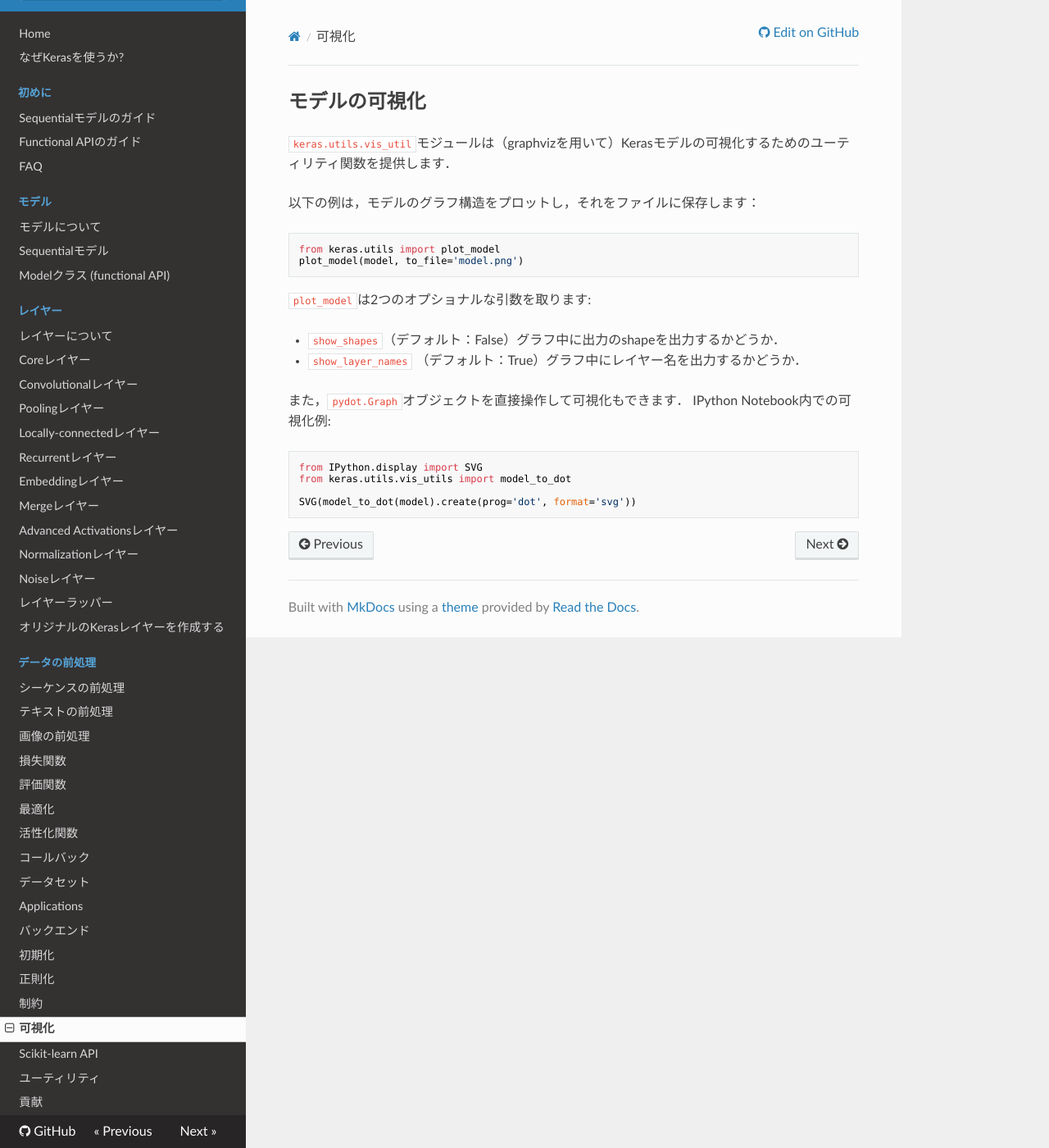
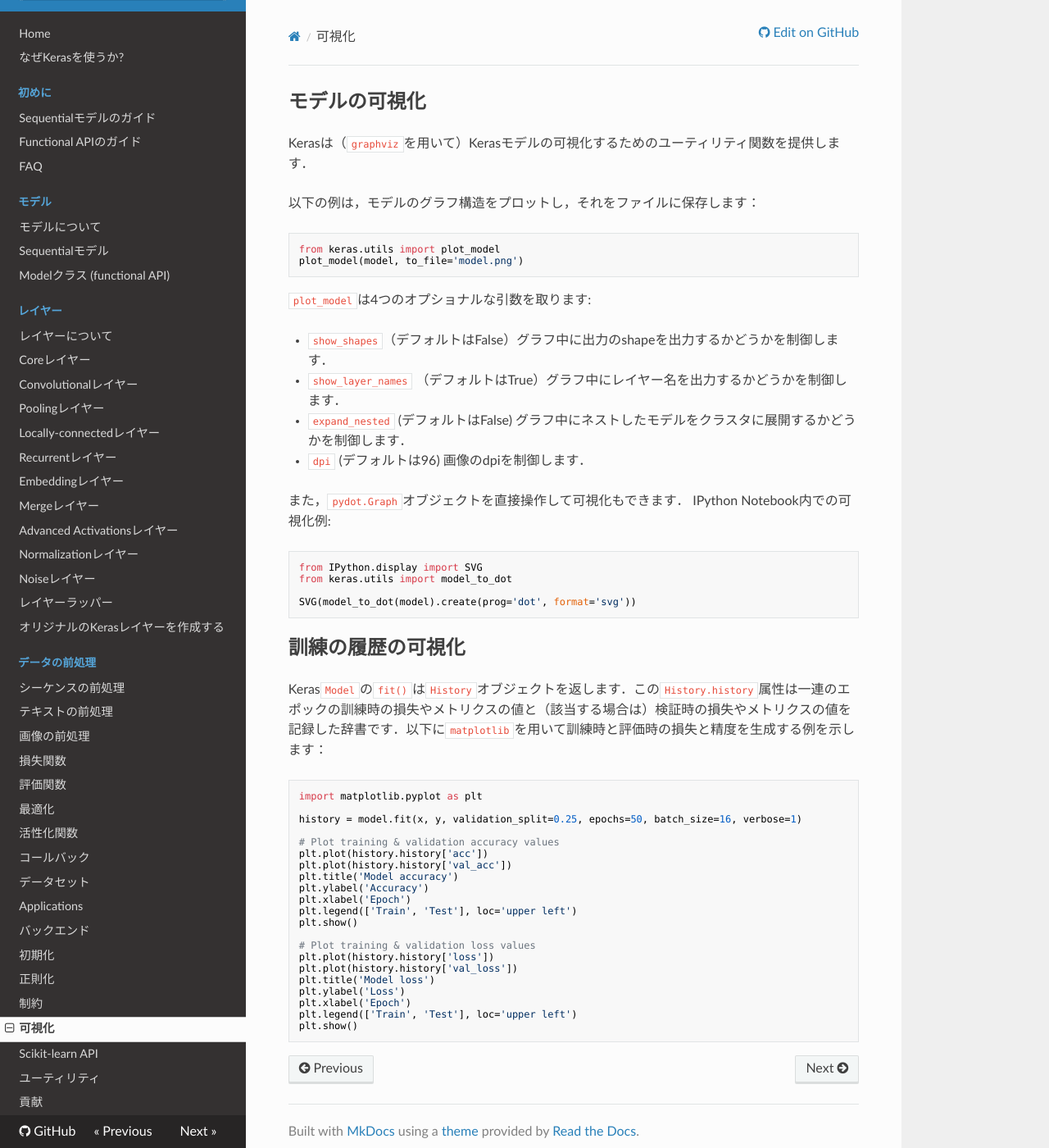
Before and after one commit to keras-team/keras-docs-ja, an MkDocs documentation site: the page built from sources/visualization.md, in a window 1280 px wide and 1400 px high. Shown: the whole window at 82% size. Built offline with MkDocs 1.6.1, drawn with Linux system fonts in a browser that asks for light colours; nearby versions of some CDN libraries; old or Windows-style settings are respelled for this version of MkDocs.

Commit message:
Update Model visualization

````diff
--- a/sources/visualization.md
+++ b/sources/visualization.md
@@ -1,6 +1,6 @@
 ## モデルの可視化
 
-`keras.utils.vis_util`モジュールは（graphvizを用いて）Kerasモデルの可視化するためのユーティリティ関数を提供します．
+Kerasは（`graphviz`を用いて）Kerasモデルの可視化するためのユーティリティ関数を提供します．
 
 以下の例は，モデルのグラフ構造をプロットし，それをファイルに保存します：
 
@@ -9,17 +9,47 @@ from keras.utils import plot_model
 plot_model(model, to_file='model.png')
 ```
 
-`plot_model`は2つのオプショナルな引数を取ります:
+`plot_model`は4つのオプショナルな引数を取ります:
 
-- `show_shapes`（デフォルト：False）グラフ中に出力のshapeを出力するかどうか．
-- `show_layer_names` （デフォルト：True）グラフ中にレイヤー名を出力するかどうか．
+- `show_shapes`（デフォルトはFalse）グラフ中に出力のshapeを出力するかどうかを制御します．
+- `show_layer_names` （デフォルトはTrue）グラフ中にレイヤー名を出力するかどうかを制御します．
+- `expand_nested` (デフォルトはFalse) グラフ中にネストしたモデルをクラスタに展開するかどうかを制御します．
+- `dpi` (デフォルトは96) 画像のdpiを制御します．
 
 また，`pydot.Graph`オブジェクトを直接操作して可視化もできます．
 IPython Notebook内での可視化例:
 
 ```python
 from IPython.display import SVG
-from keras.utils.vis_utils import model_to_dot
+from keras.utils import model_to_dot
 
 SVG(model_to_dot(model).create(prog='dot', format='svg'))
 ```
+
+## 訓練の履歴の可視化
+
+Keras`Model`の`fit()`は`History`オブジェクトを返します．この`History.history`属性は一連のエポックの訓練時の損失やメトリクスの値と（該当する場合は）検証時の損失やメトリクスの値を記録した辞書です．以下に`matplotlib`を用いて訓練時と評価時の損失と精度を生成する例を示します：
+
+```python
+import matplotlib.pyplot as plt
+
+history = model.fit(x, y, validation_split=0.25, epochs=50, batch_size=16, verbose=1)
+
+# Plot training & validation accuracy values
+plt.plot(history.history['acc'])
+plt.plot(history.history['val_acc'])
+plt.title('Model accuracy')
+plt.ylabel('Accuracy')
+plt.xlabel('Epoch')
+plt.legend(['Train', 'Test'], loc='upper left')
+plt.show()
+
+# Plot training & validation loss values
+plt.plot(history.history['loss'])
+plt.plot(history.history['val_loss'])
+plt.title('Model loss')
+plt.ylabel('Loss')
+plt.xlabel('Epoch')
+plt.legend(['Train', 'Test'], loc='upper left')
+plt.show()
+```
````
